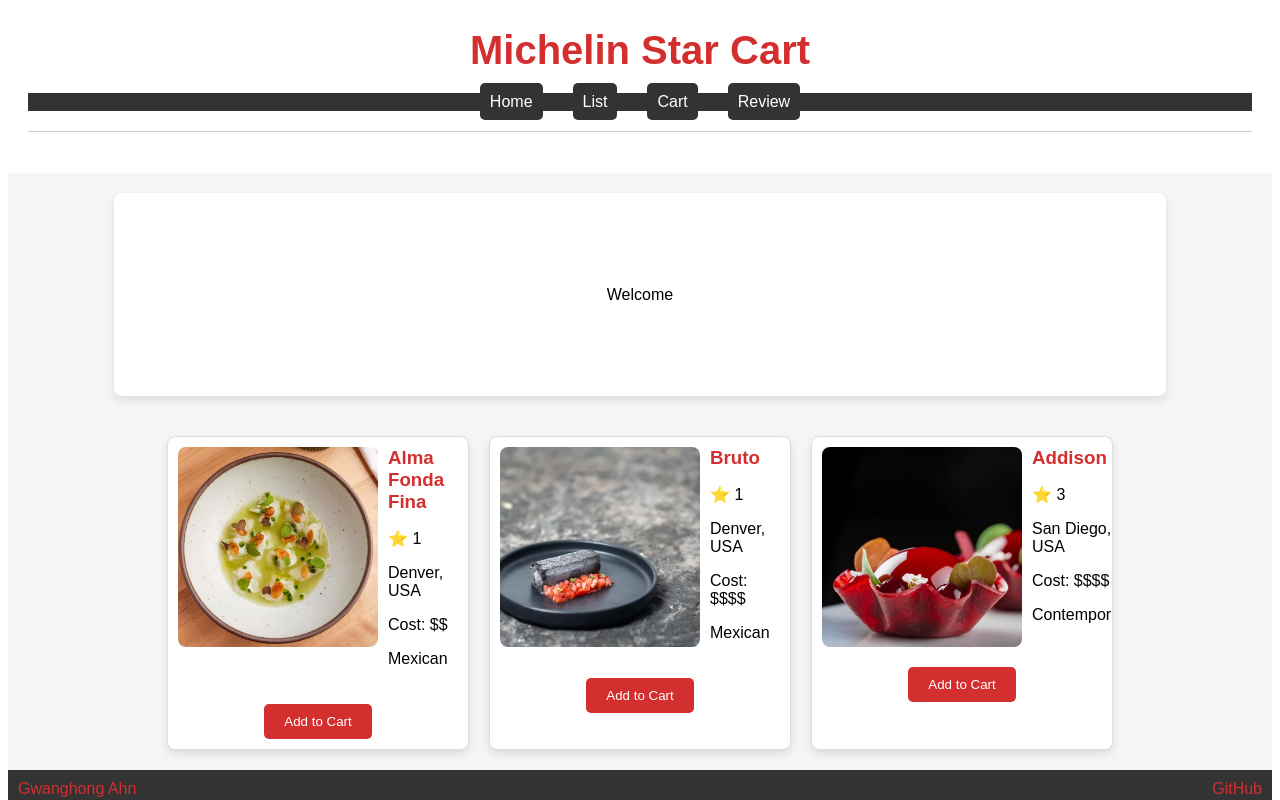
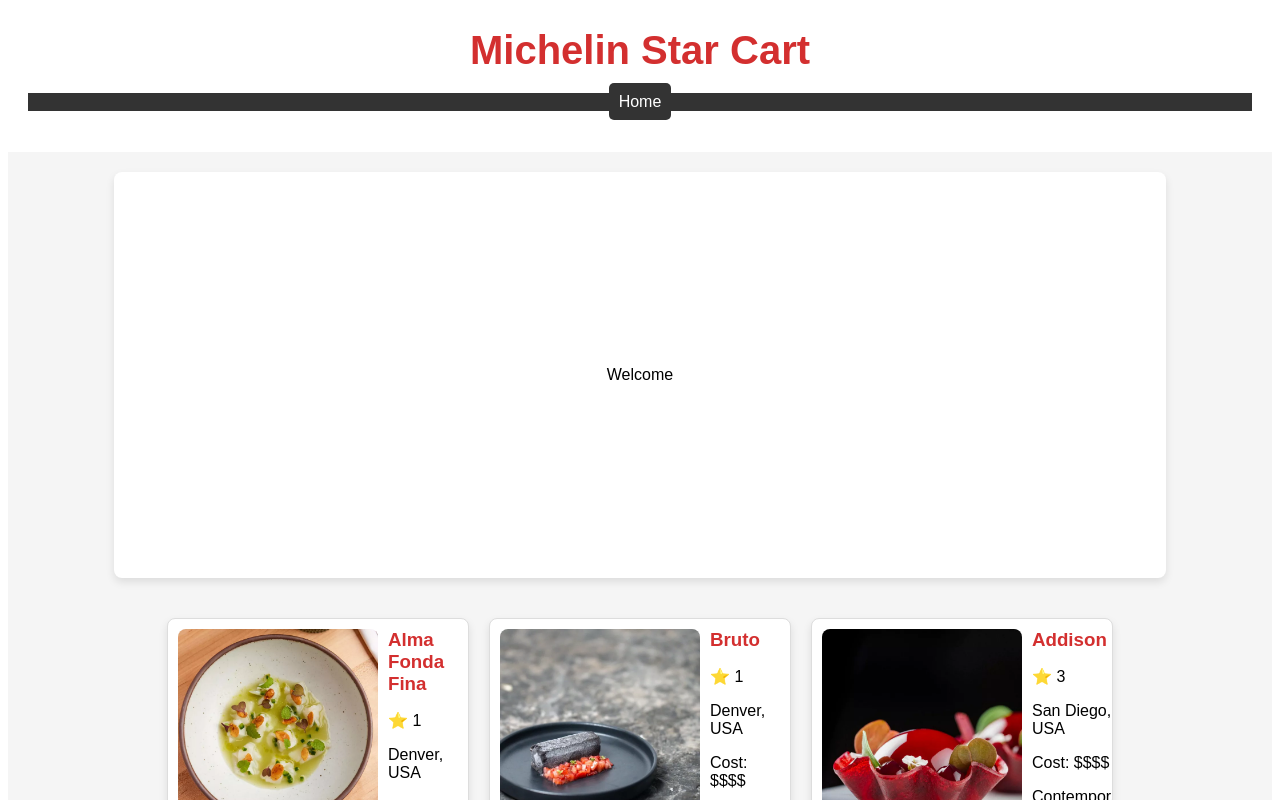
Before and after one commit to gwanghong/startup, a React (Vite) app: page /list in a window 1280 px wide. Shown: the top 800 px of the page. Built offline with nearby package versions, Linux system fonts and the light colour scheme.

Commit message:
Changed to navlink. Erased hardcode duplicates

```diff
--- a/src/app.jsx
+++ b/src/app.jsx
@@ -1,5 +1,5 @@
 import React from 'react';
-import { BrowserRouter, Routes, Route } from 'react-router-dom';
+import { BrowserRouter, NavLink, Routes, Route } from 'react-router-dom';
 import { Login } from './login/login';
 import { List } from './list/list';
 import { Cart } from './cart/cart';
@@ -15,6 +15,39 @@ function App() {
   return (
     <BrowserRouter>
       <div className="body bg-white text-dark">
+        <header className="container-fluid">
+          <nav className="navbar fixed-top navbar-light bg-light">
+            <h1 className="navbar-brand text-danger">Michelin Star Cart</h1>
+            <menu className="navbar-nav">
+              <li className="nav-item">
+                <NavLink className="nav-link" to="/">
+                  Home
+                </NavLink>
+              </li>
+              {authState === AuthState.Authenticated && (
+                <li className="nav-item">
+                  <NavLink className="nav-link" to="/list">
+                    List
+                  </NavLink>
+                </li>
+              )}
+              {authState === AuthState.Authenticated && (
+                <li className="nav-item">
+                  <NavLink className="nav-link" to="/cart">
+                    Cart
+                  </NavLink>
+                </li>
+              )}
+              {authState === AuthState.Authenticated && (
+                <li className="nav-item">
+                  <NavLink className="nav-link" to="/review">
+                    Review
+                  </NavLink>
+                </li>
+              )}
+            </menu>
+          </nav>
+        </header>
 
         <Routes>
           <Route
@@ -30,24 +63,25 @@ function App() {
               />
             }
           />
-          <Route path="/list" element={<List userName={userName}/>} />
+          <Route path="/list" element={<List userName={userName} />} />
           <Route path="/cart" element={<Cart />} />
           <Route path="/review" element={<Review />} />
           <Route path="*" element={<NotFound />} />
         </Routes>
 
+        <footer className="bg-light text-muted text-center p-3">
+          <span className="text-reset">Gwanghong Ahn</span>
+          <a className="text-reset text-decoration-none" href="https://github.com/gwanghong/startup.git">
+            GitHub
+          </a>
+        </footer>
       </div>
     </BrowserRouter>
   );
 }
 
 function NotFound() {
-  return (
-    <main className="container-fluid bg-light text-center py-5">
-      <h2 className="text-danger">404</h2>
-      <p>Return to sender. Address unknown.</p>
-    </main>
-  );
-}
+    return <main className='container-fluid bg-secondary text-center'>404: Return to sender. Address unknown.</main>;
+  }
 
 export default App;
--- a/src/cart/cart.jsx
+++ b/src/cart/cart.jsx
@@ -25,26 +25,6 @@ export function Cart() {
 
   return (
     <div className="body">
-      <header>
-        <h1>Michelin Star Cart</h1>
-        <nav>
-          <menu>
-            <li>
-              <a href="/">Home</a>
-            </li>
-            <li>
-              <a href="/list">List</a>
-            </li>
-            <li>
-              <a href="/cart">Cart</a>
-            </li>
-            <li>
-              <a href="/review">Review</a>
-            </li>
-          </menu>
-        </nav>
-        <hr />
-      </header>
 
       <main className="container">
         {cartItems.length ? (
@@ -75,11 +55,6 @@ export function Cart() {
         )}
         <h2>Total Restaurants: {cartItems.length}</h2>
       </main>
-
-      <footer>
-        <span className="text-reset">Gwanghong Ahn</span>
-        <a href="https://github.com/gwanghong/startup.git">GitHub</a>
-      </footer>
     </div>
   );
 }
--- a/src/list/list.jsx
+++ b/src/list/list.jsx
@@ -46,26 +46,6 @@ export function List(props) {
 
   return (
     <div className="body">
-      <header>
-        <h1>Michelin Star Cart</h1>
-        <nav>
-          <menu>
-            <li>
-              <a href="/">Home</a>
-            </li>
-            <li>
-              <a href="/list">List</a>
-            </li>
-            <li>
-              <a href="/cart">Cart</a>
-            </li>
-            <li>
-              <a href="/review">Review</a>
-            </li>
-          </menu>
-        </nav>
-        <hr />
-      </header>
 
       <main>
         <div className="players">
@@ -93,11 +73,6 @@ export function List(props) {
           </div>
         ))}
       </div>
-
-      <footer>
-        <span className="text-reset">Gwanghong Ahn</span>
-        <a href="https://github.com/gwanghong/startup.git">GitHub</a>
-      </footer>
     </div>
   );
 }
--- a/src/login/login.jsx
+++ b/src/login/login.jsx
@@ -2,23 +2,13 @@ import React from 'react';
 import { AuthState } from './authState';
 import { Unauthenticated } from './unauthenticated';
 import { Authenticated } from './authenticated';
+import { NavLink } from 'react-router-dom';
 import '../app.css';
 
 export function Login({ userName, authState, onAuthChange }) {
   return (
     <div className="body">
-      <header>
-        <h1>Michelin Star Cart</h1>
-        <nav>
-          <menu>
-            <li>
-              <a href="/">Home</a>
-            </li>
 
-          </menu>
-        </nav>
-        <hr />
-      </header>
 
       <main className="d-flex flex-column align-items-center justify-content-center p-4">
         <h1 className="text-danger mb-4">Save Your Favorite Restaurant</h1>
@@ -38,15 +28,6 @@ export function Login({ userName, authState, onAuthChange }) {
         )}
       </main>
 
-      <footer className="bg-dark text-white-50 d-flex justify-content-between align-items-center p-2">
-        <span className="text-reset">Gwanghong Ahn</span>
-        <a
-          className="text-reset text-decoration-none"
-          href="https://github.com/gwanghong/startup.git"
-        >
-          GitHub
-        </a>
-      </footer>
     </div>
   );
 }
--- a/src/review/review.jsx
+++ b/src/review/review.jsx
@@ -25,26 +25,6 @@ export function Review() {
 
   return (
     <div className="body">
-      <header>
-        <h1>Michelin Star Cart</h1>
-        <nav>
-          <menu>
-            <li>
-              <a href="/">Home</a>
-            </li>
-            <li>
-              <a href="/list">List</a>
-            </li>
-            <li>
-              <a href="/cart">Cart</a>
-            </li>
-            <li>
-              <a href="/review">Review</a>
-            </li>
-          </menu>
-        </nav>
-        <hr />
-      </header>
 
       <main>
         <div className="introduction">
@@ -71,11 +51,6 @@ export function Review() {
           </div>
         ))}
       </main>
-
-      <footer>
-        <span className="text-reset">Gwanghong Ahn</span>
-        <a href="https://github.com/gwanghong/startup.git">GitHub</a>
-      </footer>
     </div>
   );
 }
```
